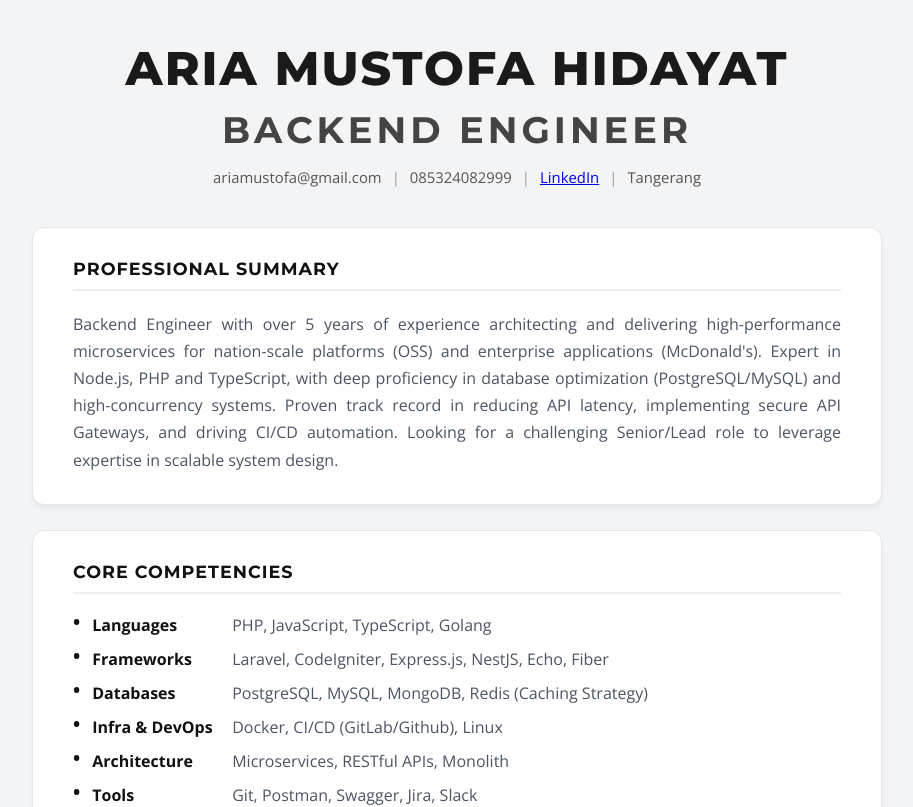
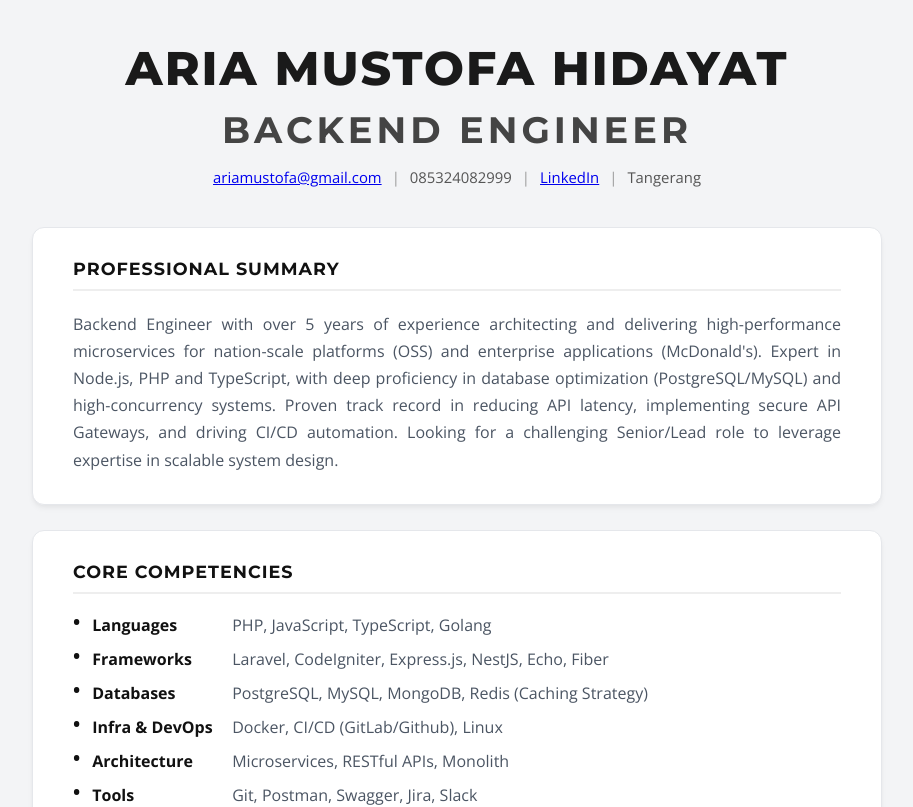
Before and after one commit to ariamh/cv-aria, a React (Create React App) app: page / in a window 1280 px wide. Shown: the top 807 px of the page, without its empty margins (183-1096 px from the left). Built offline with nearby package versions, Linux system fonts and the light colour scheme.

Commit message:
Make email address a clickable mailto link
Updated email display to be a clickable mailto link.

```diff
--- a/src/App.js
+++ b/src/App.js
@@ -11,7 +11,14 @@ function App() {
 					<h1 className="name">ARIA MUSTOFA HIDAYAT</h1>
 					<h2 className="role">BACKEND ENGINEER</h2>
 					<div className="contact-info">
-						<span>ariamustofa@gmail.com</span>
+						<span>
+							<a
+								href="mailto:ariamustofa@gmail.com"
+								className="contact-link"
+							>
+								ariamustofa@gmail.com
+							</a>
+						</span>
 						<span className="separator">|</span>
 						<span>085324082999</span>
 						<span className="separator">|</span>
```
